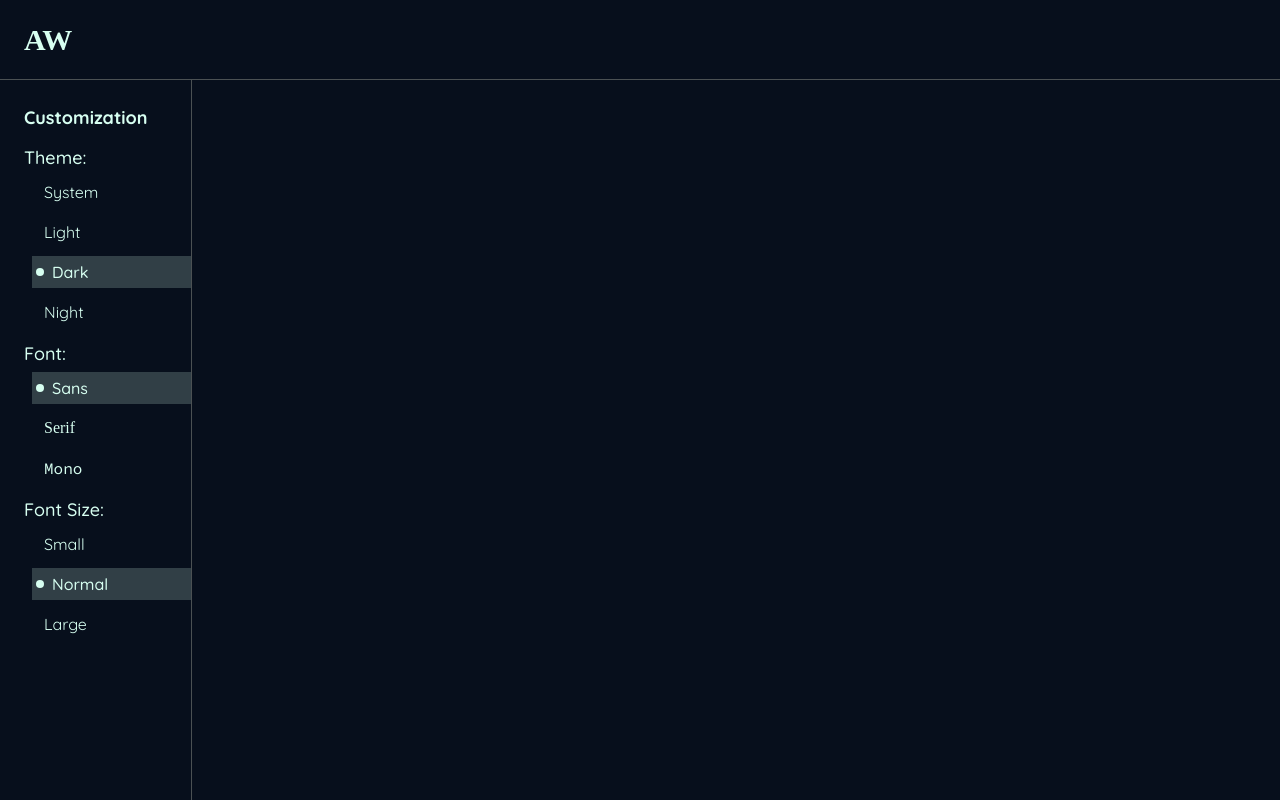
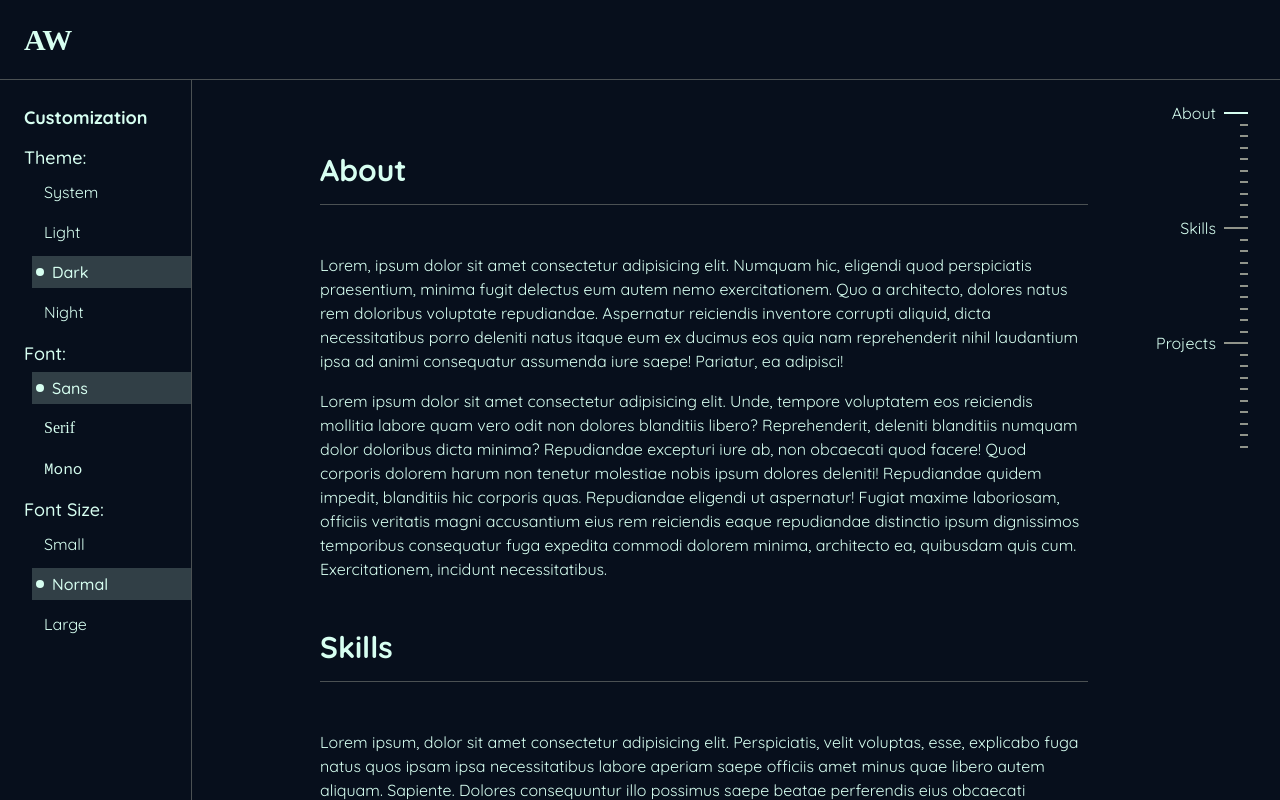
Before and after one commit to AtanasovCode/atanasov-wiki, a React (Vite) app: page /articles/1 in a window 1280 px wide. Shown: the top 800 px of the page. Built offline with nearby package versions, Linux system fonts and the light colour scheme; a web font is replaced by a local one.

Commit message:
implement splashscreen

```diff
--- a/src/App.tsx
+++ b/src/App.tsx
@@ -1,12 +1,12 @@
+import { useEffect } from "react";
 import { BrowserRouter, Routes, Route } from "react-router-dom";
 import { useWikiStore } from "./useWikiStore";
 import clsx from "clsx";
-import { useEffect } from "react";
-
 
 // UI Elements
 import CustomizationPanel from "./components/customization/CustomizationPanel";
 import Header from "./components/header/Header";
+import SplashScreen from "./pages/SplashScreen";
 
 // Routes
 import Home from "./pages/Home";
@@ -56,7 +56,8 @@ const App = () => {
         <CustomizationPanel />
         <BrowserRouter>
           <Routes>
-            <Route path="/" element={<Home />} />
+            <Route path="/" element={<SplashScreen />} />
+            <Route path="/articles/1" element={<Home />} />
           </Routes>
         </BrowserRouter>
       </div>
--- a/src/components/main/MainBody.tsx
+++ b/src/components/main/MainBody.tsx
@@ -12,12 +12,12 @@ const MainBody = () => {
             {
                 myInfo.map((data) => {
                     return (
-                        <>
+                        <div>
                             <Heading id={data.id}>
                                 {data.title}
                             </Heading>
                             {data.content}
-                        </>
+                        </div>
                     );
                 })
             }
--- a/src/components/navigation/RulerLines.tsx
+++ b/src/components/navigation/RulerLines.tsx
@@ -26,7 +26,7 @@ const RulerLines = ({
                 lines.push(
                     <div
                         key={i}
-                        className="w-full h-0.5 flex items-center justify-between"
+                        className="w-full h-0.5 flex items-center justify-end gap-2"
                     >
                         <div className="whitespace-nowrap">
                             {sections[sectionIndex].title}
--- /dev/null
+++ b/src/pages/SplashScreen.tsx
@@ -0,0 +1,23 @@
+import { useEffect } from "react";
+import { useNavigate } from "react-router-dom";
+
+const SplashScreen = () => {
+
+    const navigate = useNavigate()
+
+    useEffect(() => {
+        setTimeout(() => {
+            navigate("/articles/1")
+        }, 1500)
+    }, [])
+
+    return (
+        <div className="w-full h-screen flex items-center justify-center bg-background text-text absolute top-0 left-0 z-10">
+            <div className="font-bold text-6xl font-serif">
+                AW
+            </div>
+        </div>
+    );
+}
+
+export default SplashScreen;
```
